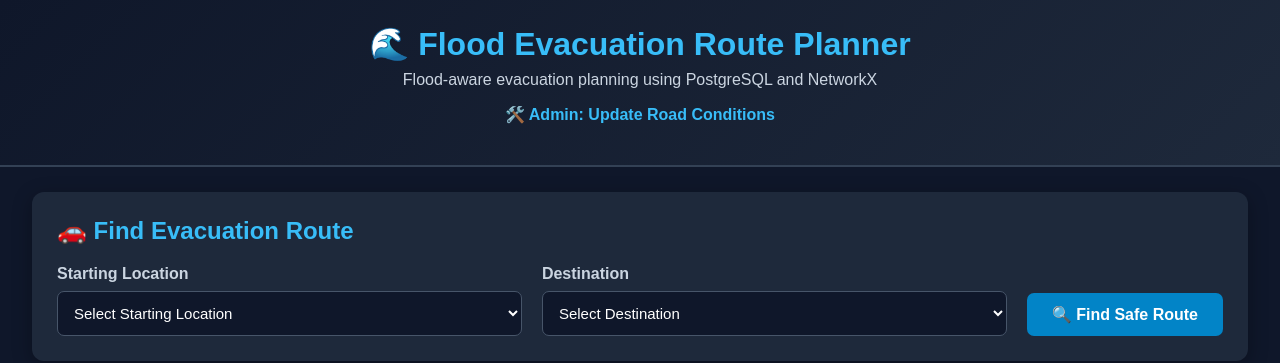
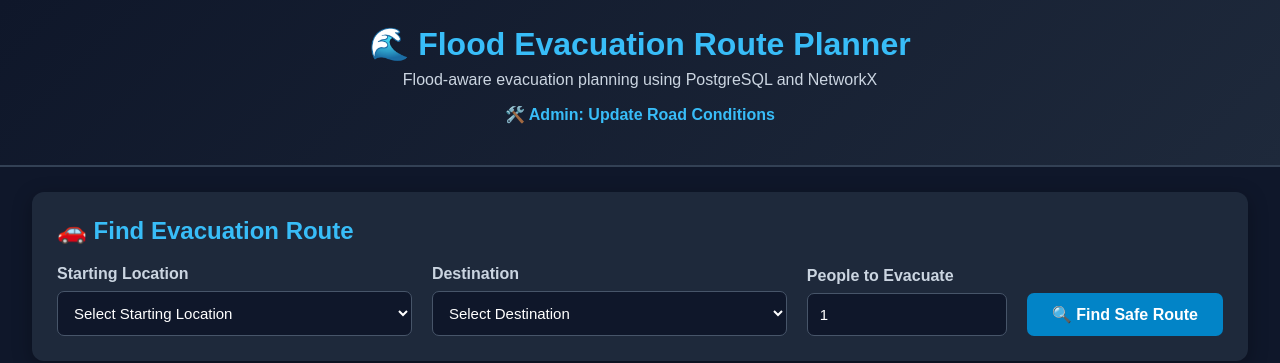
Before and after one commit to shaikyakub071-coder/flood_evacuation-planner, a Flask app: page / in a window 1280 px wide. Shown: the top 363 px of the page. Run offline with Flask 3, Linux system fonts and the light colour scheme; a database or web service that is not in the repository returns one stand-in record (values such as "Sample title"); some libraries are stand-ins or nearby versions.

Commit message:
Add input for number of people to evacuate

```diff
--- a/templates/index.html
+++ b/templates/index.html
@@ -388,6 +388,21 @@
                     {% endfor %}
                 </select>
             </div>
+            <!-- PEOPLE TO EVACUATE -->
+            <div class="form-group" style="min-width:150px;max-width:200px;">
+                <label>
+                    People to Evacuate
+                </label>
+                <input
+                    type="number"
+                    name="people"
+                    min="1"
+                    value="{{ people }}"
+                    style="width:100%;padding:12px;border-radius:7px;
+                           border:1px solid #475569;background:#0f172a;
+                           color:white;font-size:15px;"
+                >
+            </div>
             <!-- BUTTON -->
             <div>
                 <button
@@ -408,6 +423,12 @@
     ❌ {{ error }}
 </div>
 {% endif %}
+{% if message %}
+<div style="background:#14532d;color:#bbf7d0;padding:15px;
+            border-radius:8px;margin-bottom:20px;">
+    ✅ {{ message }}
+</div>
+{% endif %}
 <!-- =====================================================
      ROUTE RESULT
 ====================================================== -->
@@ -426,8 +447,19 @@
     {% if shelter %}
     <div class="distance">
         🏠 Assigned Shelter: {{ shelter.name }}
-        (capacity {{ shelter.capacity }})
+        ({{ shelter.available() }} of {{ shelter.capacity }} places free)
     </div>
+    <form method="POST" action="/confirm_evacuation">
+        <input type="hidden" name="shelter" value="{{ shelter.name }}">
+        <input type="hidden" name="people" value="{{ people }}">
+        <button
+            class="search-btn"
+            type="submit"
+            style="margin-top:15px;background:#16a34a;"
+        >
+            ✅ Confirm: Send {{ people }} people to this shelter
+        </button>
+    </form>
     {% endif %}
     {% if distance is not none %}
     <div class="distance">
@@ -557,7 +589,10 @@
             <tr>
                 <td>{{ sh.name }}</td>
                 <td>Shelter</td>
-                <td>Capacity {{ sh.capacity }}</td>
+                <td class="{{ 'high' if sh.is_full() else 'low' }}">
+                    {{ sh.occupied }} / {{ sh.capacity }} occupied
+                    ({{ sh.available() }} free)
+                </td>
             </tr>
         {% endfor %}
         </tbody>
```
